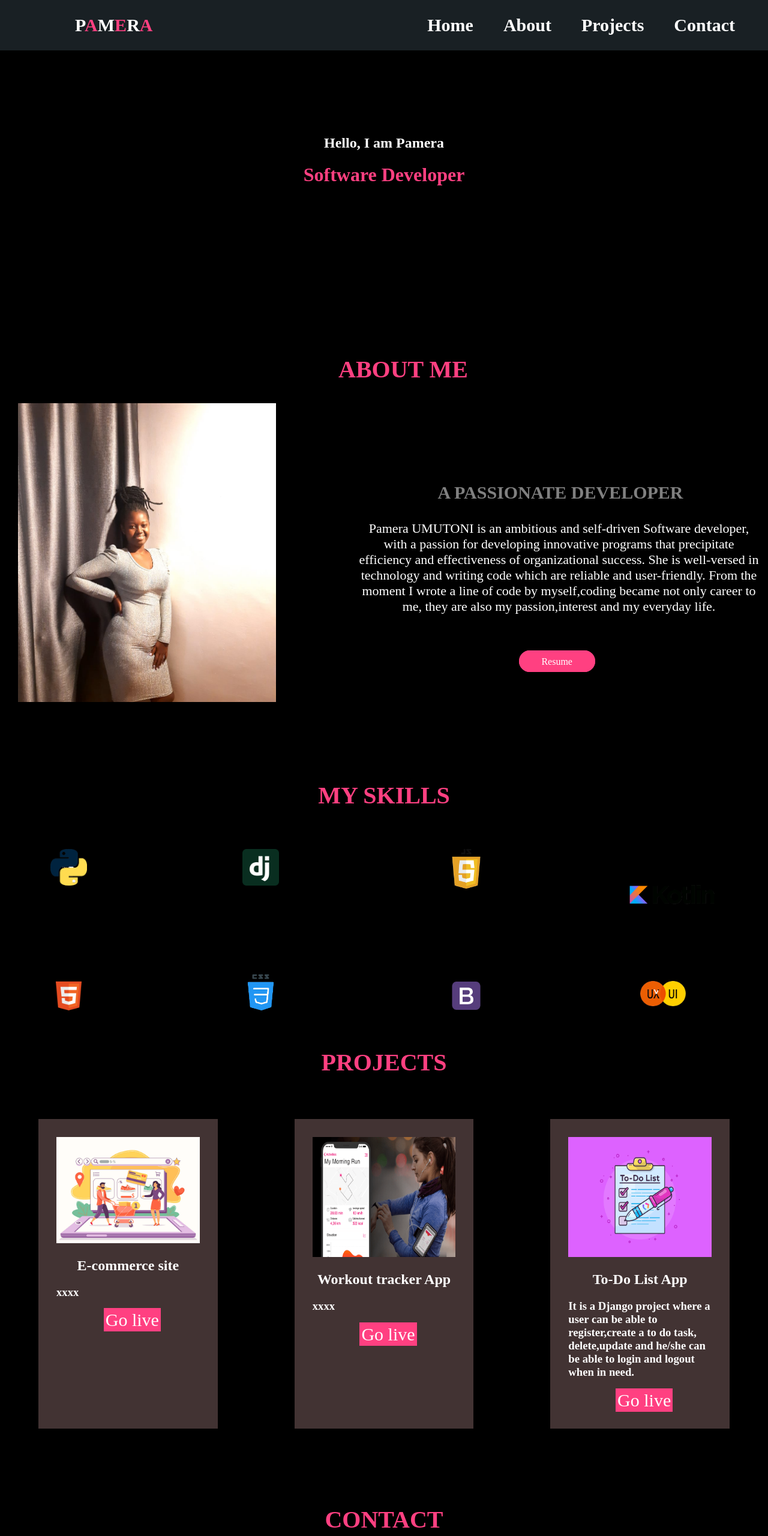
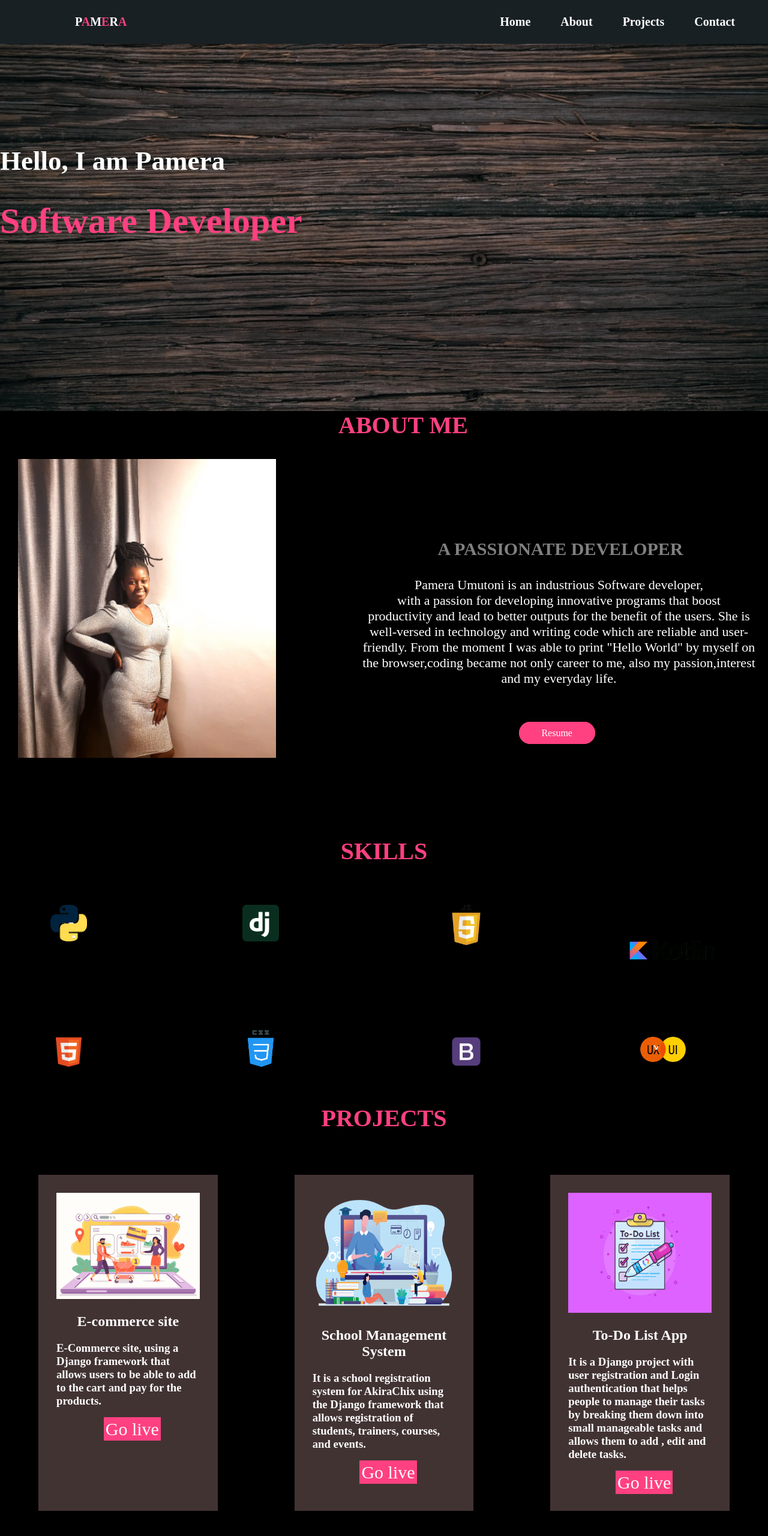
Before and after one commit to Umutonipamera/portofolio, a plain HTML site: page index.html in a window 1280 px wide. Shown: the top 2560 px of the page at 60% size. Drawn offline with Linux system fonts and the light colour scheme.

Commit message:
portifolio

```diff
--- a/index.html
+++ b/index.html
@@ -27,6 +27,7 @@
             </ul>
         </div>
         <div class="title">
+
             <p>
             <h2> Hello, I am Pamera</h2>
             <h1>Software Developer</h1>
@@ -45,11 +46,11 @@
             <div id="pam">
                 <h3 id="me">A PASSIONATE DEVELOPER</h3>
                 <p id="p1">
-                    Pamera UMUTONI is an ambitious and self-driven Software developer,<br>
-                    with a passion for developing innovative programs that precipitate<br> efficiency and effectiveness
-                    of organizational success.
+                    Pamera Umutoni is an industrious Software developer,<br>
+                    with a passion for developing innovative programs that boost<br>  productivity and  lead to better outputs for the benefit of the users.
+
                     She is well-versed in technology and writing code which are reliable and user-friendly.
-                    From the moment I wrote a line of code by myself,coding became not only career to me, they are also
+                    From the moment I was able to print "Hello World" by myself on the browser,coding became not only career to me, also
                     my passion,interest and my everyday life.<br> </p>
                 <div class="resu">
                     <a id="resume"
@@ -58,7 +59,7 @@
             </div>
             </div>
             <div class="skills">
-                <h2 id="skills"> MY SKILLS</h2>
+                <h2 id="skills">SKILLS</h2>
                 <div class="skillsPage">
                 <div class="s1">
                     <img src="images/pyth-removebg-preview.png" width="40%">
@@ -110,15 +111,16 @@
                     <img src="images/commerce.jpg" width="100%">
                     <div class="container">
                         <h2 id="app">E-commerce site</h2>
-                        <h3 id="descri">xxxx</h3>
+                        <h3 id="descri">E-Commerce site, using a Django framework that allows users to be able to add to the cart and pay for the products.</h3>
+
                         <a id="card1" href="https://github.com/Umutonipamera/E-Commerce"> Go live</a>
                     </div>
                 </div>
                 <div class="card">
-                    <img src="images/workout.png" width="100%" height="200px">
+                    <img src="images/school-software.png" width="100%" height="200px">
                     <div class="container">
-                        <h2 id="app">Workout tracker App</h2>
-                        <h3 id="descri">xxxx</h3>
+                        <h2 id="app">School Management System</h2>
+                        <h3 id="descri"> It is a school registration system for AkiraChix using the Django framework that allows registration of students, trainers, courses, and events.</h3>
                         <a id="card1"> Go live</a>
                     </div>
                 </div>
@@ -126,7 +128,7 @@
                     <img src="images/todo .png" width="100%" height="200px">
                     <div class="container">
                         <h2 id="app">To-Do List App</h2>
-                        <h3 id="descri">It is a Django project where a user can be able to register,create a to do task, delete,update and he/she can be able to login and logout when in need.</h3>
+                        <h3 id="descri">It is a Django project with user registration and Login authentication that helps people to manage their tasks by breaking them down into small manageable tasks and allows them to add , edit and delete tasks.</h3>
                         <a id="card1" href="https://github.com/Umutonipamera/ToDoListApp"> Go live</a>
                     </div>
                 </div>
@@ -147,6 +149,7 @@
                 </div>
             </div>
             <i><h4 id="p2">Copyright@umutonipamera2021</h4></i>
+            <script type ="text/javascript" src="path-to-javacript-index.js"></script>
 </body>
 
 </html>
--- a/style.css
+++ b/style.css
@@ -36,13 +36,13 @@ li a{
   padding: right 5em;
   position:relative;
   transition:all ease-in-out 250ms;
-  font-size: 30px;
+  font-size: 20px;
 }
 
 
 li{
   color:white;
-  font-size: 30px;
+  font-size: 20px;
 }
 
 
@@ -79,7 +79,7 @@ background-color:var(--pink);
 
 
 body {
-  background-image: url("images/lap.jpeg");
+  background-image: url("images/image.jpeg");
   height:100vh;
   background-position: center;
   background-repeat: no-repeat;
@@ -89,15 +89,36 @@ body {
 
 
 .title{
-  text-align: center;
+  font-size: 30px;
   margin: top 40px;
   padding-top:16% ;
   color:#ff4081;
+
+
+}
+@keyframes text{
+  0%{
+    width: 0ch;
+  }
+ 100%{
+    width:29ch;
+  }
+}
+.title h1{
+  overflow: hidden;
+  /* animation-delay: 1s; */
+  animation:text 3s steps(40);
+  white-space: nowrap;
+
 }
 
 
 .title h2{
  color:white;
+ /* animation-delay :2s; */
+ animation:text 3s steps(40);
+ overflow: hidden;
+ white-space: nowrap;
 }
 
 
@@ -108,14 +129,14 @@ body {
   transform:translate(-50,-50)
 }
 
-
+/*
 #container{
   min-height: 100hv;
   width:100%;
   display:flex;
   align-items: center;
   justify-content: center;
-}
+} */
 
 
 #myabout{
```
Also changed, not shown: images/image.jpeg (added), images/school-software.png (added), index.js (added).
